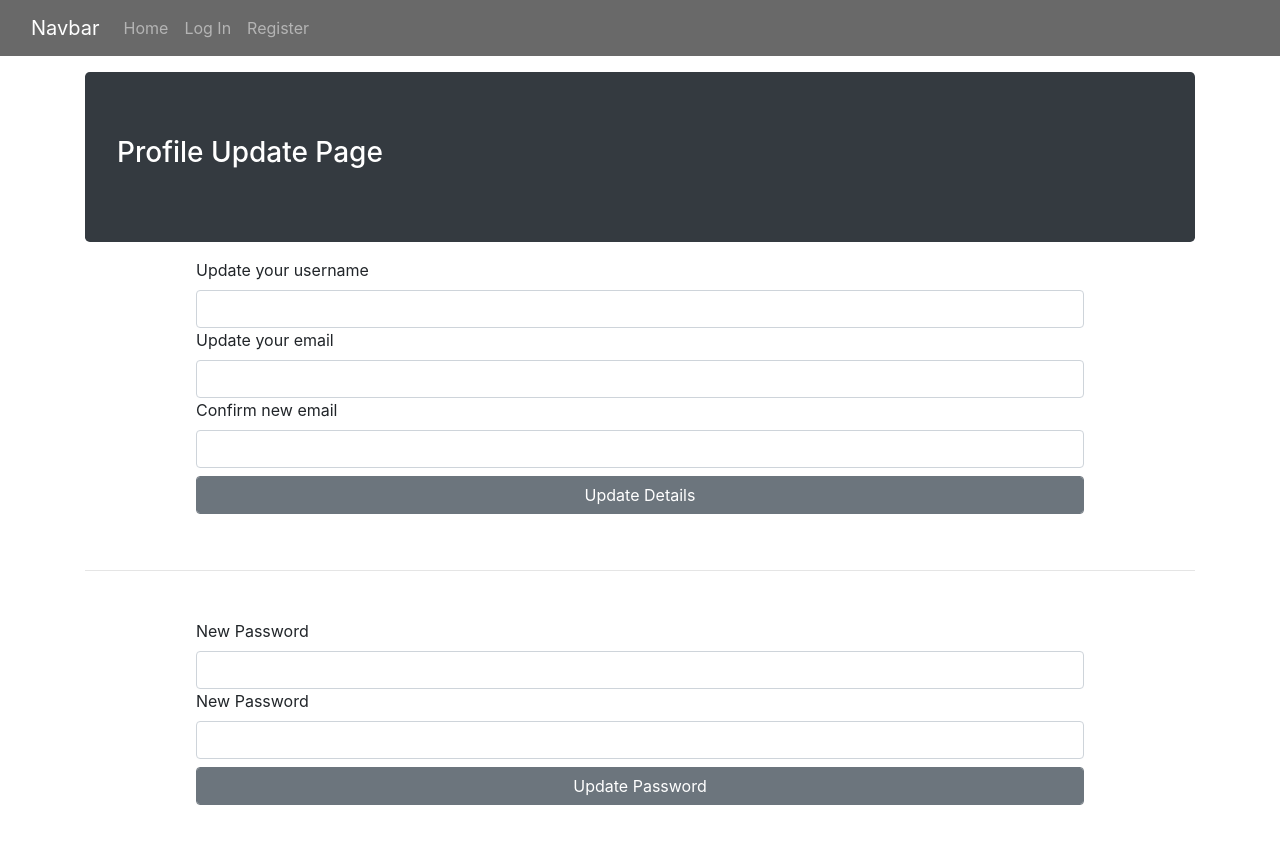
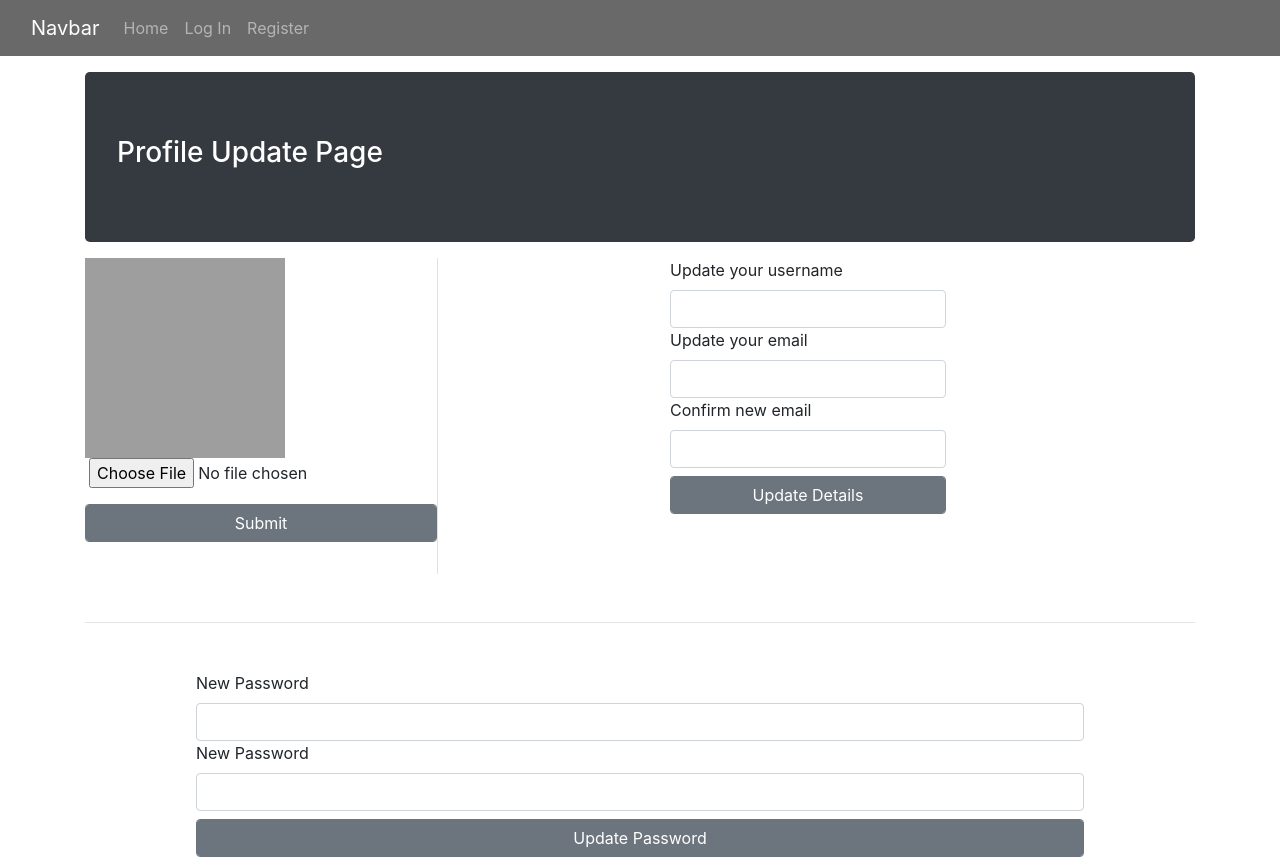
Before and after one commit to anthony-scrivener1225/recipeflask, a Flask app: template app/main/templates/main/updateaccount.html in a window 1280 px wide. Before the commit the page ends 805 px from the top, so only its background shows below. Run offline with Flask 3, Linux system fonts and the light colour scheme; the template is opened without the code that fills it: values that come from a table or form of the project are taken from there, others are empty; some libraries are stand-ins or nearby versions; grey boxes are pictures that could not be loaded.

Commit message:
adding profile photo update and save to updateaccount page

```diff
--- a/app/main/forms/__init__.py
+++ b/app/main/forms/__init__.py
@@ -1 +1 @@
-from app.main.forms.forms import PasswordReset, ProfileUpdate
+from app.main.forms.forms import PasswordReset, ProfileUpdate, ProfilePhotoUpload
--- a/app/main/forms/forms.py
+++ b/app/main/forms/forms.py
@@ -1,6 +1,7 @@
 from flask_wtf import FlaskForm
 from wtforms import PasswordField, SubmitField, EmailField, StringField
-from wtforms.validators import DataRequired, EqualTo, Length, ValidationError, StopValidation
+from wtforms.validators import DataRequired, EqualTo, Length, ValidationError
+from flask_wtf.file import FileRequired, FileField, FileSize, FileAllowed
 from flask_login import current_user
 from app.models import User
 from flask import flash
@@ -25,3 +26,12 @@ class ProfileUpdate(FlaskForm):
     email_confirm = EmailField('Confirm new email', validators=[EqualTo('email')])
     username = StringField('Update your username', validators=[existing_username])
     submit = SubmitField('Update Details')
+
+class ProfilePhotoUpload(FlaskForm):
+        profile_photo = FileField(
+            validators=[
+                FileRequired(),
+                FileAllowed(["png", "jpg", "jpeg"], "This file is not a valid image !",),
+            ]
+        )
+        submit = SubmitField()
--- a/app/main/templates/main/updateaccount.html
+++ b/app/main/templates/main/updateaccount.html
@@ -7,9 +7,21 @@
         <h3> Profile Update Page </h3>
     </div>
     <div class="container" id="profile_form">
+        <div class="row">
+            <div class="col4 border-right">
+                <img src="../../../static/avatars/{{user.avatar}}" width="200" height="200" alt="profile_photo">
+                <form method="POST" id="profile_photo_form" enctype="multipart/form-data">
+                    <input type="file" name="image_file" accept=".png,.jpeg" class="mx-1">
+                    <p><input type="submit" name="profile_photo_form" id="profile_photo_form" value="Submit" class="form-control btn btn-secondary my-3 px-2"></p>
+                </form>
+            </div>
+            <div class="col-2">
+                <!-- Empty Spacing for Future columns-->
+            </div>
+            <div class="col-4">
                 <form method="POST">
                     {{profile_form.hidden_tag()}}
-            <div class="px-5 mx-5">
+                    <div class="px-3 mx-3">
                         {{profile_form.username.label}}
                         {{profile_form.username(class_="form-control",value=current_user.username)}}
 
@@ -19,8 +31,10 @@
                         {{profile_form.email_confirm(class_="form-control",value=current_user.email)}}
                         {{profile_form.submit(class_="form-control btn btn-secondary my-2")}}
                     </div>
+                </form>
+            </div>
+        </div>
 
-        </form>
     </div>
     <hr class="my-5">
     <div class="container" id="pass_form">
--- a/app/models/models.py
+++ b/app/models/models.py
@@ -4,6 +4,8 @@ from flask import current_app
 from flask_login import UserMixin, AnonymousUserMixin, current_user
 import jwt
 from werkzeug.security import check_password_hash, generate_password_hash
+import os
+from config import basedir
 
 
 
@@ -33,7 +35,9 @@ class User(UserMixin, db.Model):
 
     __tablename__ = 'users'
 
+    default_photo = os.path.join(os.path.join(basedir+'/app/static/avatars/'+'default.png'))
     id = db.Column(db.Integer, primary_key=True)
+    avatar = db.Column(db.String(128),default=default_photo)
     username = db.Column(db.String(128), unique=True)
     email = db.Column(db.String(128), unique=True, index=True)
     pass_hash = db.Column(db.String(256), unique=True)
```
Also changed, not shown: app/main/templates/main/myaccount.html (+5 -4 lines), app/main/views/views.py (+27 -3 lines), migrations/versions/c1bce66b274c_.py (added, +32 -0 lines), app/static/avatars/4.png (added), app/static/avatars/default.png (added), 3 other files. Lines whose indentation alone changed are shown as unchanged.
